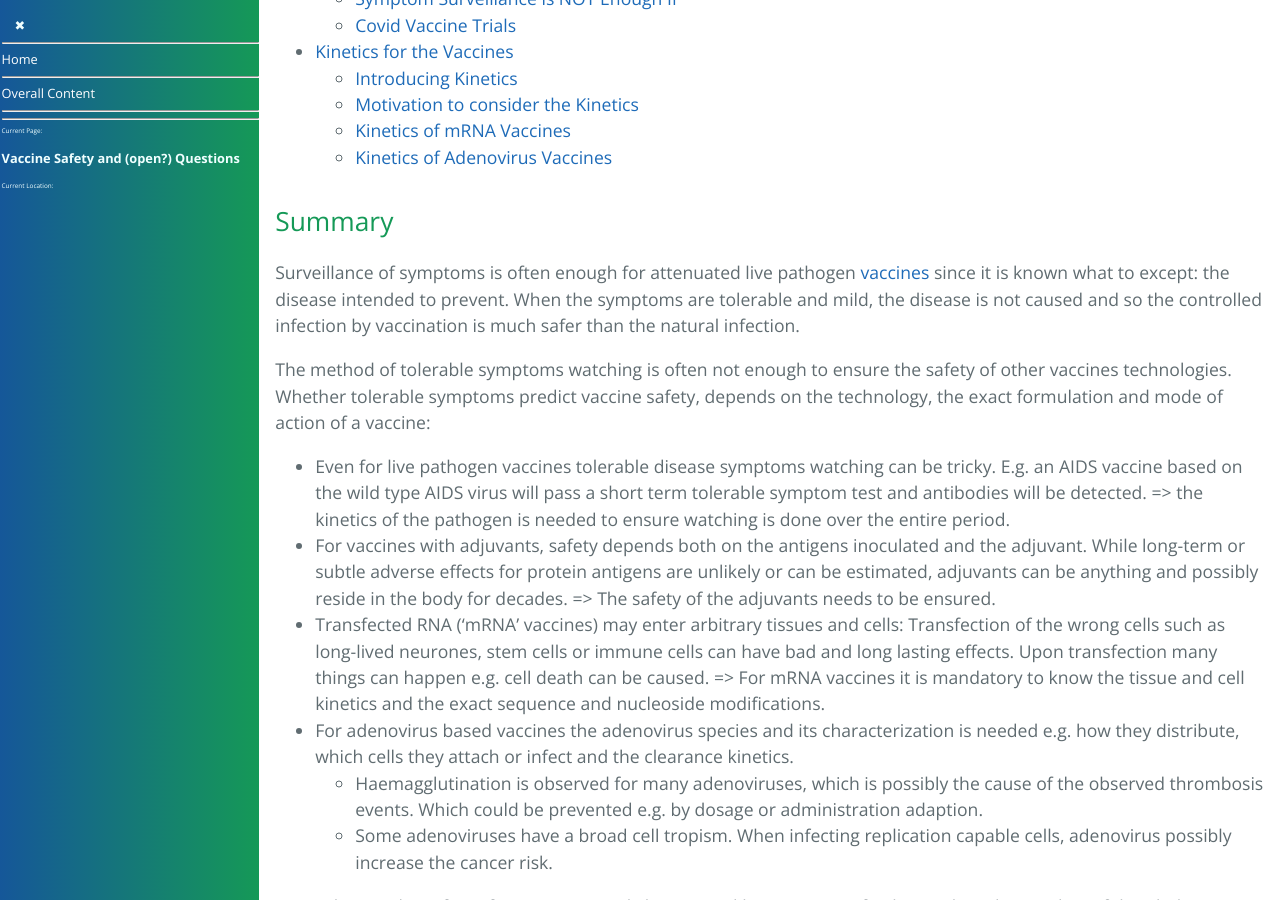
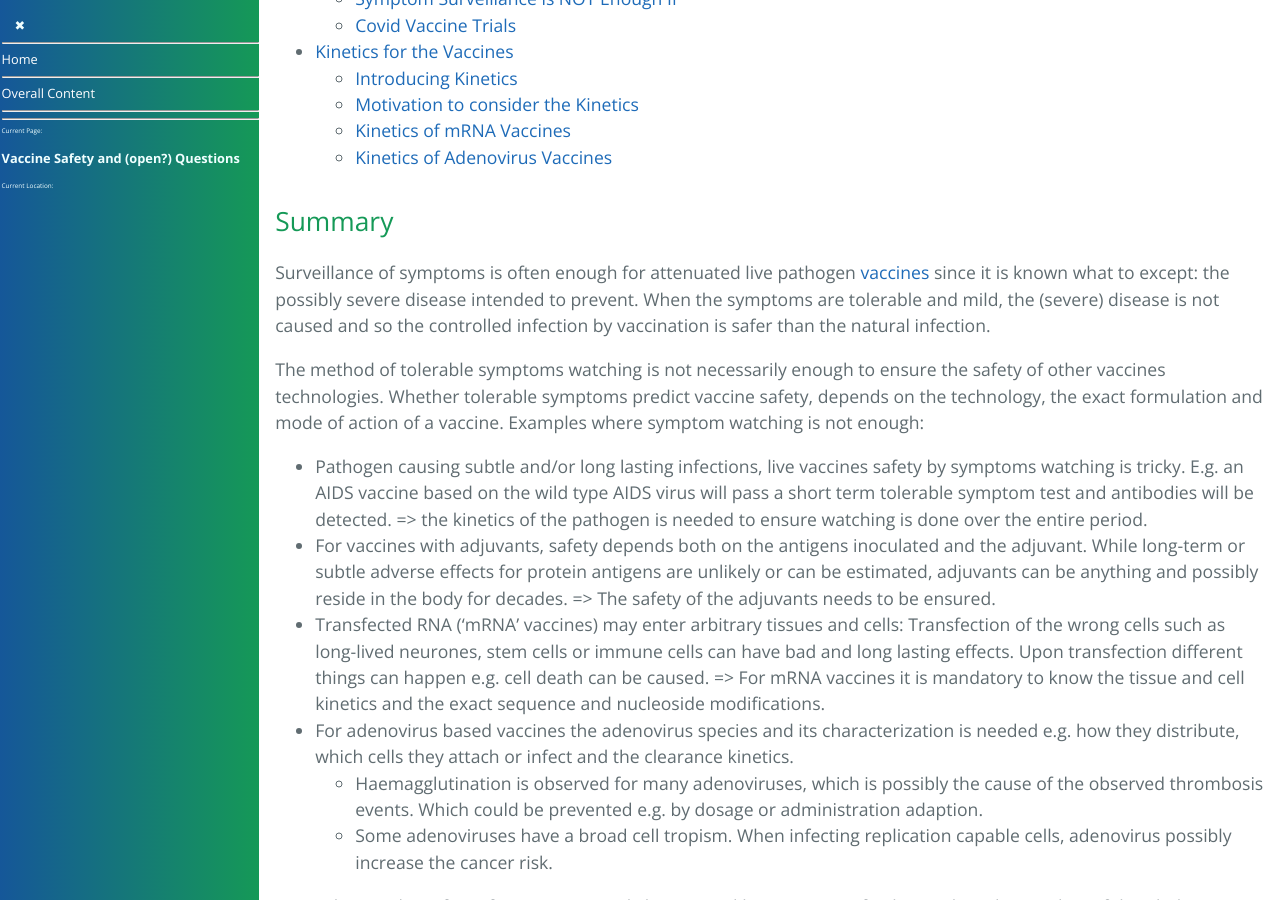
Before and after one commit to forestgrape/coronavirus, a Jekyll site: the page built from 10_vaccines/vaccine_safety.md, in a window 1280 px wide and 900 px high, scrolled down 1081 px. Built offline with Jekyll 4.4.1, drawn with Linux system fonts in a browser that asks for light colours; our own code applies the rules of GitHub Pages for plain Markdown files.

Commit message:
formulations

```diff
--- a/10_vaccines/vaccine_safety.md
+++ b/10_vaccines/vaccine_safety.md
@@ -31,12 +31,12 @@
 
 
 ## Summary
-Surveillance of symptoms is often enough for attenuated live pathogen [vaccines](./vaccines.md#vaccine) since it is known what to except: the disease intended to prevent. When the symptoms are tolerable and mild, the disease is not caused and so the controlled infection by vaccination is much safer than the natural infection.
+Surveillance of symptoms is often enough for attenuated live pathogen [vaccines](./vaccines.md#vaccine) since it is known what to except: the possibly severe disease intended to prevent. When the symptoms are tolerable and mild, the (severe) disease is not caused and so the controlled infection by vaccination is safer than the natural infection.
 
-The method of tolerable symptoms watching is often not enough to ensure the safety of other vaccines technologies. Whether tolerable symptoms predict vaccine safety, depends on the technology, the exact formulation and mode of action of a vaccine:
-* Even for live pathogen vaccines tolerable disease symptoms watching can be tricky. E.g. an AIDS vaccine based on the wild type AIDS virus will pass a short term tolerable symptom test and antibodies will be detected. =>  the kinetics of the pathogen is needed to ensure watching is done over the entire period.
+The method of tolerable symptoms watching is not necessarily enough to ensure the safety of other vaccines technologies. Whether tolerable symptoms predict vaccine safety, depends on the technology, the exact formulation and mode of action of a vaccine. Examples where symptom watching is not enough:
+* Pathogen causing subtle and/or long lasting infections, live vaccines safety by symptoms watching is tricky. E.g. an AIDS vaccine based on the wild type AIDS virus will pass a short term tolerable symptom test and antibodies will be detected. =>  the kinetics of the pathogen is needed to ensure watching is done over the entire period.
 * For vaccines with adjuvants, safety depends both on the antigens inoculated and the adjuvant. While long-term or subtle adverse effects for protein antigens are unlikely or can be estimated, adjuvants can be anything and possibly reside in the body for decades. => The safety of the adjuvants needs to be ensured.
-* Transfected RNA ('mRNA' vaccines) may enter arbitrary tissues and cells: Transfection of the wrong cells such as long-lived neurones, stem cells or immune cells can have bad and long lasting effects. Upon transfection many things can happen e.g. cell death can be caused. => For mRNA vaccines it is mandatory to know the tissue and cell kinetics and the exact sequence and nucleoside modifications.
+* Transfected RNA ('mRNA' vaccines) may enter arbitrary tissues and cells: Transfection of the wrong cells such as long-lived neurones, stem cells or immune cells can have bad and long lasting effects. Upon transfection different things can happen e.g. cell death can be caused. => For mRNA vaccines it is mandatory to know the tissue and cell kinetics and the exact sequence and nucleoside modifications.
 * For adenovirus based vaccines the adenovirus species and its characterization is needed e.g.  how they distribute, which cells they attach or infect and the clearance kinetics.
   * Haemagglutination is observed for many adenoviruses, which is possibly the cause of the observed thrombosis events. Which could be prevented e.g. by dosage or administration adaption.
   * Some adenoviruses have a broad cell tropism. When infecting replication capable cells, adenovirus possibly increase the cancer risk.
```
